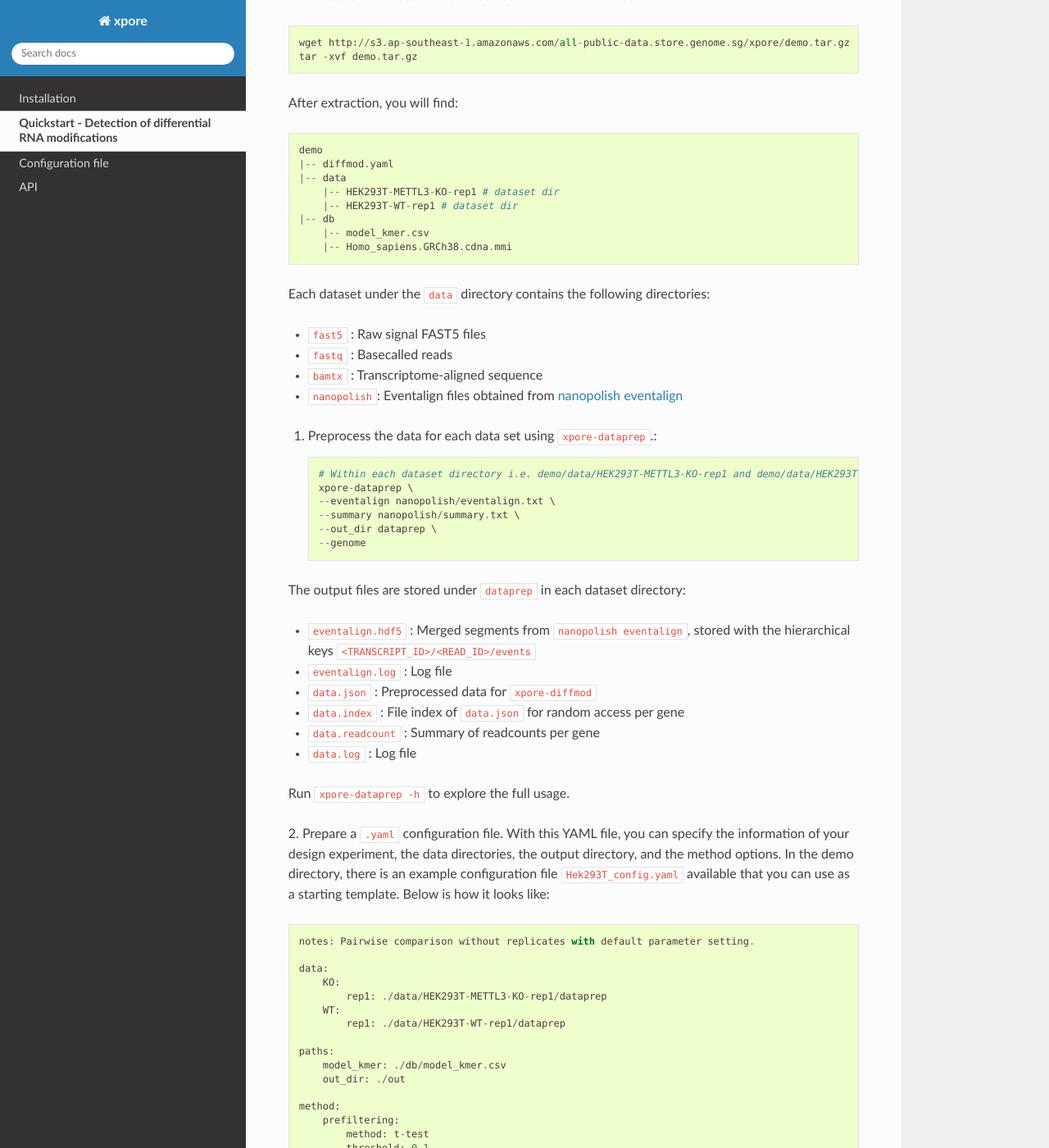
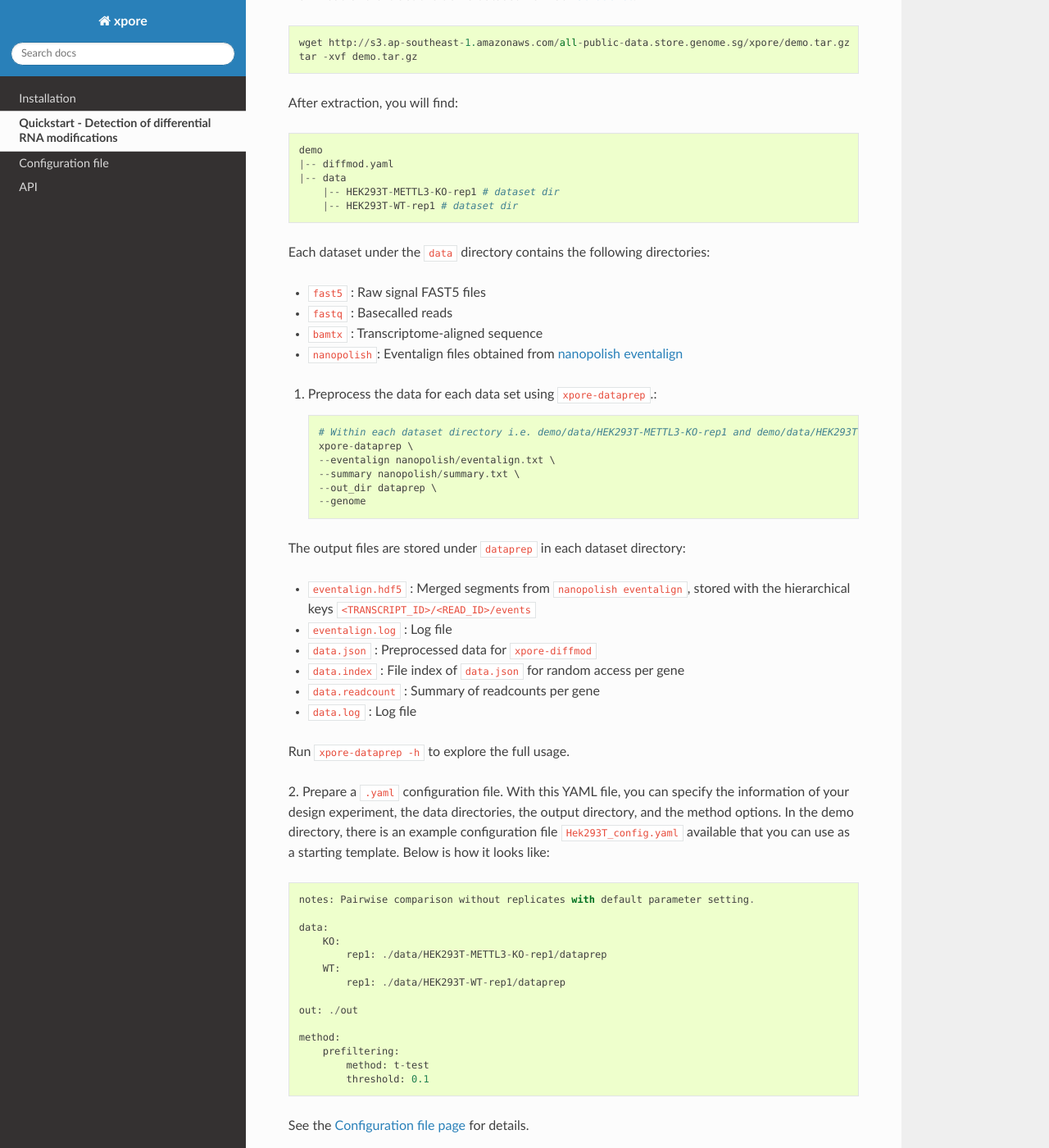
Before and after one commit to GoekeLab/xpore, a Sphinx documentation site: the page built from docs/source/quickstart.rst, in a window 1280 px wide and 1400 px high, scrolled down 214 px. Shown: the whole window at 82% size. Built offline with Sphinx 7.4.7 and the Read the Docs theme 2.0.0, drawn with Linux system fonts in a browser that asks for light colours.

```diff
--- a/docs/source/quickstart.rst
+++ b/docs/source/quickstart.rst
@@ -15,9 +15,6 @@ After extraction, you will find::
     |-- data
         |-- HEK293T-METTL3-KO-rep1 # dataset dir
         |-- HEK293T-WT-rep1 # dataset dir
-    |-- db
-        |-- model_kmer.csv
-        |-- Homo_sapiens.GRCh38.cdna.mmi
 
 Each dataset under the ``data`` directory contains the following directories:
 
@@ -58,9 +55,7 @@ Below is how it looks like::
         WT:
             rep1: ./data/HEK293T-WT-rep1/dataprep
 
-    paths:
-        model_kmer: ./db/model_kmer.csv
-        out_dir: ./out
+    out: ./out
 
     method:
         prefiltering:
--- a/setup.py
+++ b/setup.py
@@ -14,7 +14,7 @@ setup(
     name=__pkg_name__,
     license="MIT",
     description='xpore is a python package for Nanopore data analysis.',
-    version='v0.4.2',
+    version='v0.4.4',
     long_description=README,
     long_description_content_type='text/markdown',
     url='https://github.com/GoekeLab/xpore',
```
Also changed, not shown: 2 other files.
